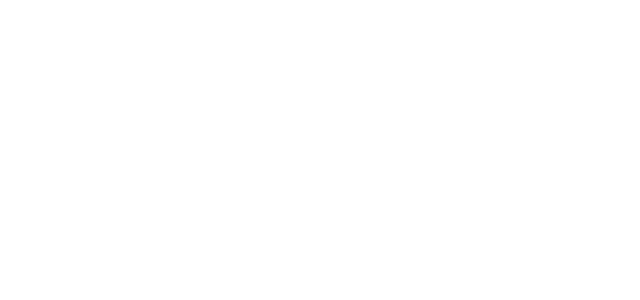
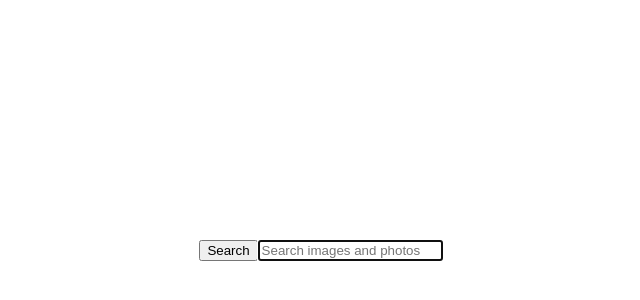
Before and after one commit to HorbovyiY/goit-react-hw-03-image-finder, a React (Create React App) app: page / in a window 1280 px wide. Shown: the part 160-460 px from the top of the page, without its empty margins (319-959 px from the left). Built offline with nearby package versions, Linux system fonts and the light colour scheme.

Commit message:
додає searchBar

```diff
--- a/src/components/App.jsx
+++ b/src/components/App.jsx
@@ -3,7 +3,7 @@
 // import * as API from "../services/api";
 // import { ImageGallery } from "./ImageGallery/ImageGallery";
 // import { ImageGalleryItem } from "./ImageGalleryItem/ImageGalleryItem";
-// import { SearchBar } from "./Searchbar/Searchbar";
+import { SearchBar } from "./Searchbar/Searchbar";
 // import { Button } from "./Button/Button";
 
 export class App extends React.Component {
@@ -12,6 +12,10 @@
     images: {},
     page: 1,
     status: 'idle', //pending, resolved, rejected
+  }
+
+  onSubmit = (text) => {
+    this.setState({searchText: text})
   }
 
   render() {
@@ -26,6 +30,7 @@
           color: '#010101'
         }}
       >
+        <SearchBar onSubmit={ this.onSubmit} />
       </div>
     )
   };
--- /dev/null
+++ b/src/components/Searchbar/Searchbar.jsx
@@ -0,0 +1,43 @@
+import React from "react";
+
+export class SearchBar extends React.Component {
+    state = {
+        searchText: '',
+    }
+
+    onChange = (e) => {
+        this.setState({searchText: e.currentTarget.value})
+    }
+
+    onSubmit = (e) => {
+        e.preventDefault();
+
+        this.props.onSubmit(this.state.searchText);
+        this.resetSearch();
+    }
+
+    resetSearch = () => {
+        this.setState({searchText: ''})
+    }
+
+    render() {
+        return (
+            <header class="searchbar">
+                <form class="form" onSubmit={this.onSubmit}>
+                <button type="submit" class="button">
+                    <span class="button-label">Search</span>
+                </button>
+
+                <input
+                    class="input"
+                    type="text"
+                    autoComplete="off"
+                    autoFocus
+                    placeholder="Search images and photos"
+                    value={this.state.searchText}
+                    onChange={this.onChange}
+                />
+            </form>
+            </header>)
+    }
+}
```
